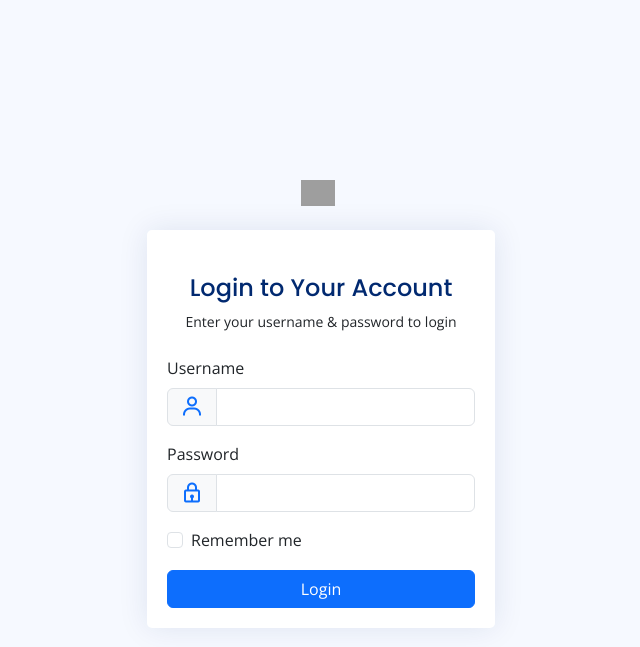
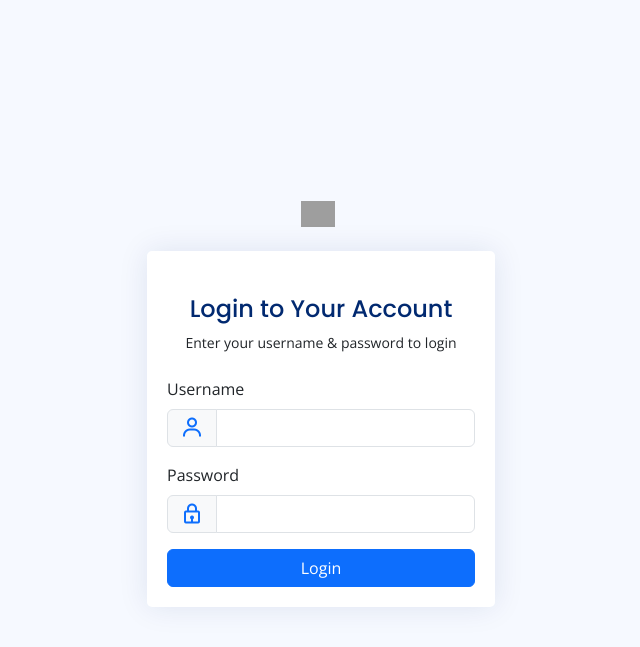
Before and after one commit to alpha121x/Hr-panel, a PHP site: page /login.php in a window 1280 px wide. Shown: the top 647 px of the page, without its empty margins (319-959 px from the left). Run offline with PHP 8.4, Linux system fonts and the light colour scheme; grey boxes are pictures that could not be loaded.

Commit message:
Remember Me checkbox removed

```diff
--- a/login.php
+++ b/login.php
@@ -55,12 +55,12 @@
                       </div>
                     </div>
 
-                    <div class="col-12">
+                    <!-- <div class="col-12">
                       <div class="form-check">
                         <input class="form-check-input" type="checkbox" name="remember" value="true" id="rememberMe">
                         <label class="form-check-label" for="rememberMe">Remember me</label>
                       </div>
-                    </div>
+                    </div> -->
                     <div class="col-12">
                       <button class="btn btn-primary w-100" type="submit" name="login">Login</button>
                     </div>
```
